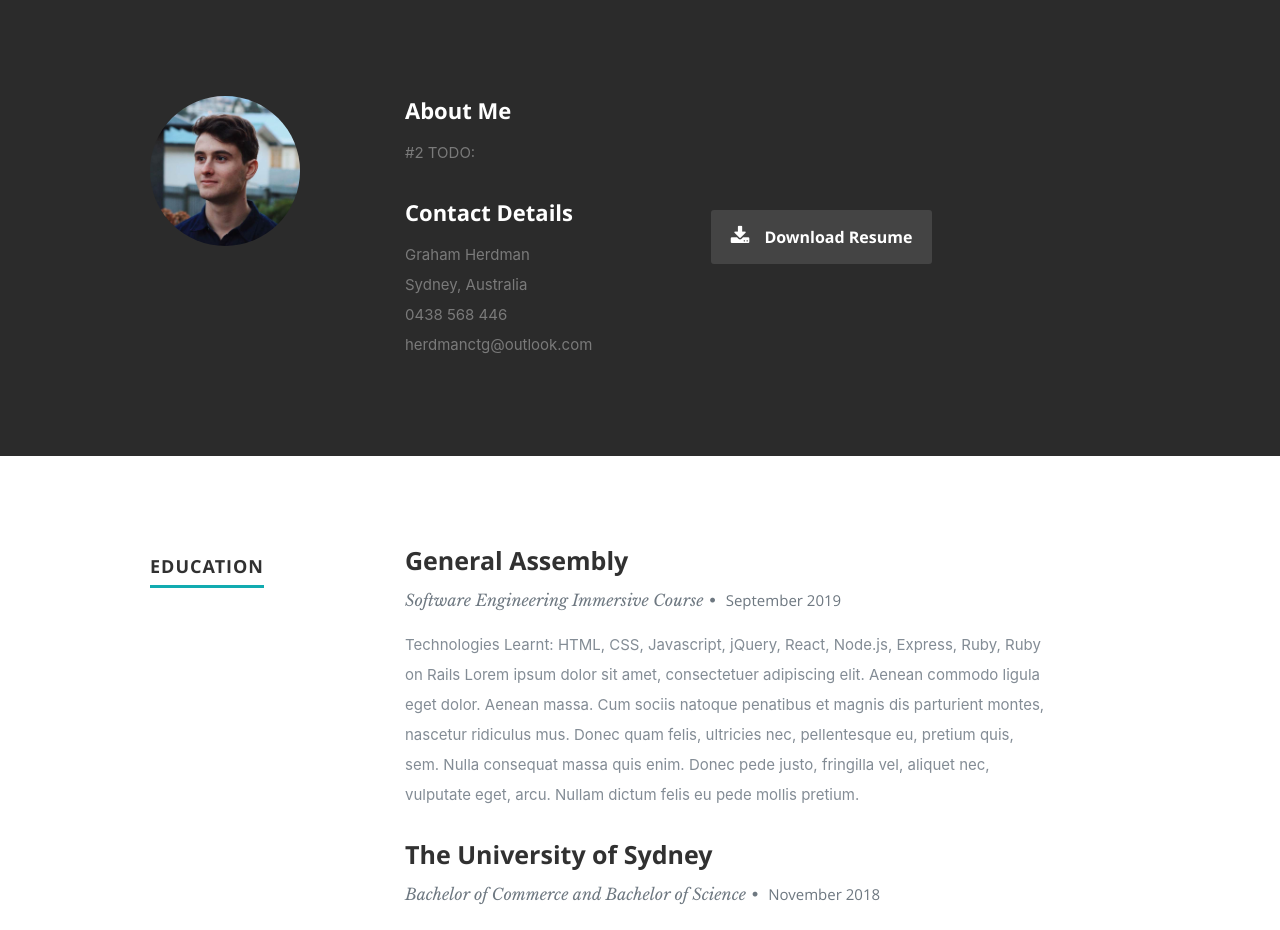
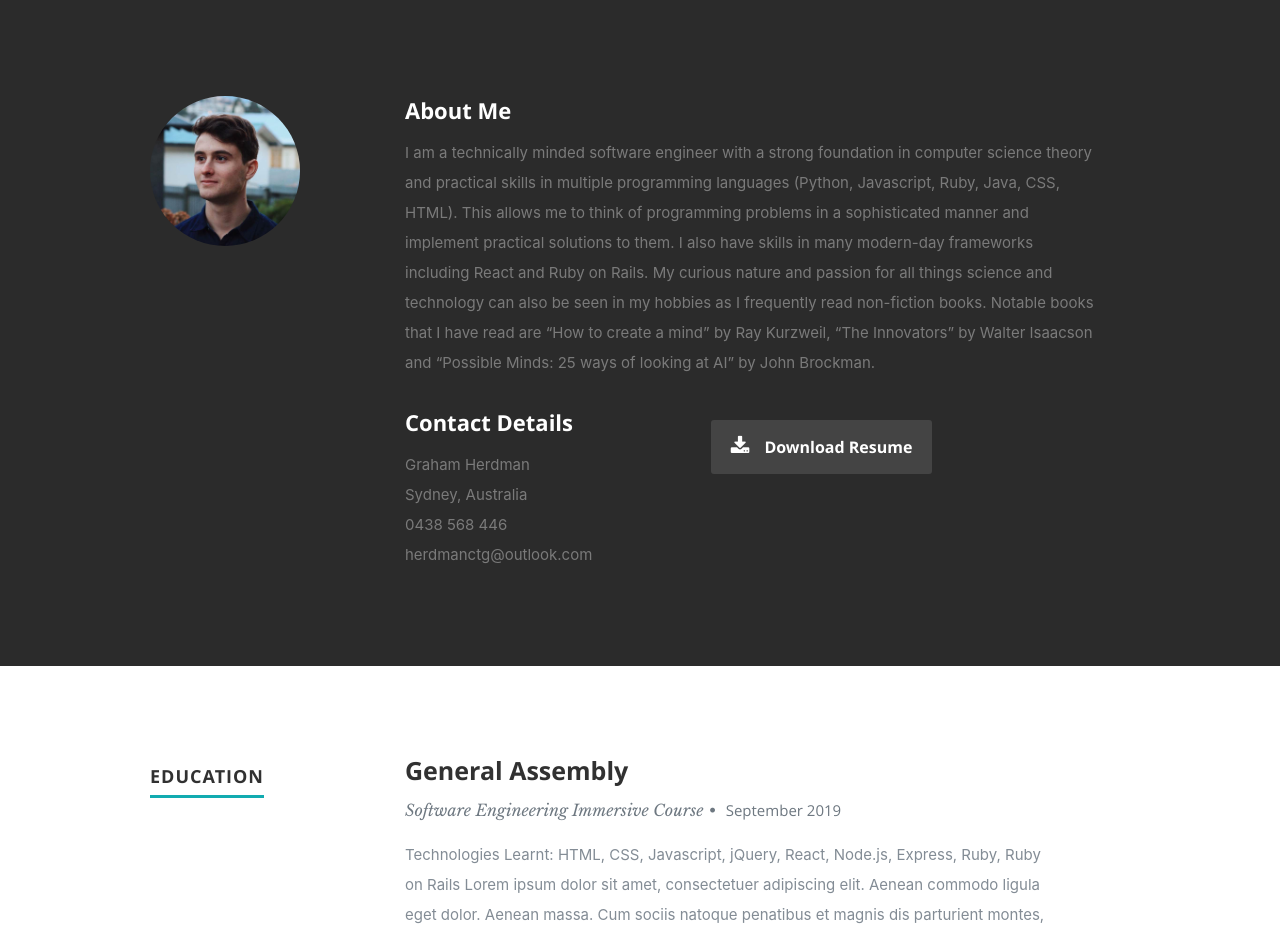
Before and after one commit to Herdmangct/ga-portfolio, a React (Create React App) app: page / in a window 1280 px wide. Shown: the part 800-1730 px from the top of the page. Built offline with nearby package versions, Linux system fonts and the light colour scheme.

Commit message:
added about me

```diff
--- a/src/components/About.js
+++ b/src/components/About.js
@@ -35,7 +35,7 @@ class About extends Component {
                 <div className="columns download">
                   <p>
                     <a
-                      href="/Software_Engineering_Resume.pdf"
+                      href="Software_Engineering_Resume.pdf"
                       download=""
                       className="button"
                     >
--- a/src/resumeData.js
+++ b/src/resumeData.js
@@ -4,7 +4,7 @@ let resumeData = {
   profileImage: "images/profile-image.jpg",
   role: "Software Engineer and Data Scientist",
   // #1 TODO:
-  roleDescription: "#1 TODO:", // "I like dabbling in various parts of frontend development and like to learn about new technologies, write technical articles or simply play games in my free time.",
+  roleDescription: `#1 TODO:`, // "I like dabbling in various parts of frontend development and like to learn about new technologies, write technical articles or simply play games in my free time.",
   socialLinks: [
     {
       name: "linkedin",
@@ -23,7 +23,13 @@ let resumeData = {
     }
   ],
   // #2 TODO
-  aboutme: "#2 TODO:", // "I am currently a pre-final year student at The LNM Institute of Information Technology and pursuing my B.Tech from here. I am a self taught Full Stack Web Developer, currently diving deeper into Machine Learning. I believe that to be successful in life, one needs to be obsessive with their dreams and keep working towards them.",
+  aboutme: `I am a technically minded software engineer with a strong foundation in computer science
+  theory and practical skills in multiple programming languages (Python, Javascript, Ruby, Java, CSS, HTML).
+  This allows me to think of programming problems in a sophisticated manner and implement practical solutions to them.
+  I also have skills in many modern-day frameworks including React and Ruby on Rails.
+  My curious nature and passion for all things science and technology can also be seen in my hobbies as I
+  frequently read non-fiction books. Notable books that I have read are “How to create a mind” by Ray Kurzweil,
+  “The Innovators” by Walter Isaacson and “Possible Minds: 25 ways of looking at AI” by John Brockman.`, // "I am currently a pre-final year student at The LNM Institute of Information Technology and pursuing my B.Tech from here. I am a self taught Full Stack Web Developer, currently diving deeper into Machine Learning. I believe that to be successful in life, one needs to be obsessive with their dreams and keep working towards them.",
   address: "Sydney, Australia",
   phone: "0438 568 446",
   email: "herdmanctg@outlook.com",
```
